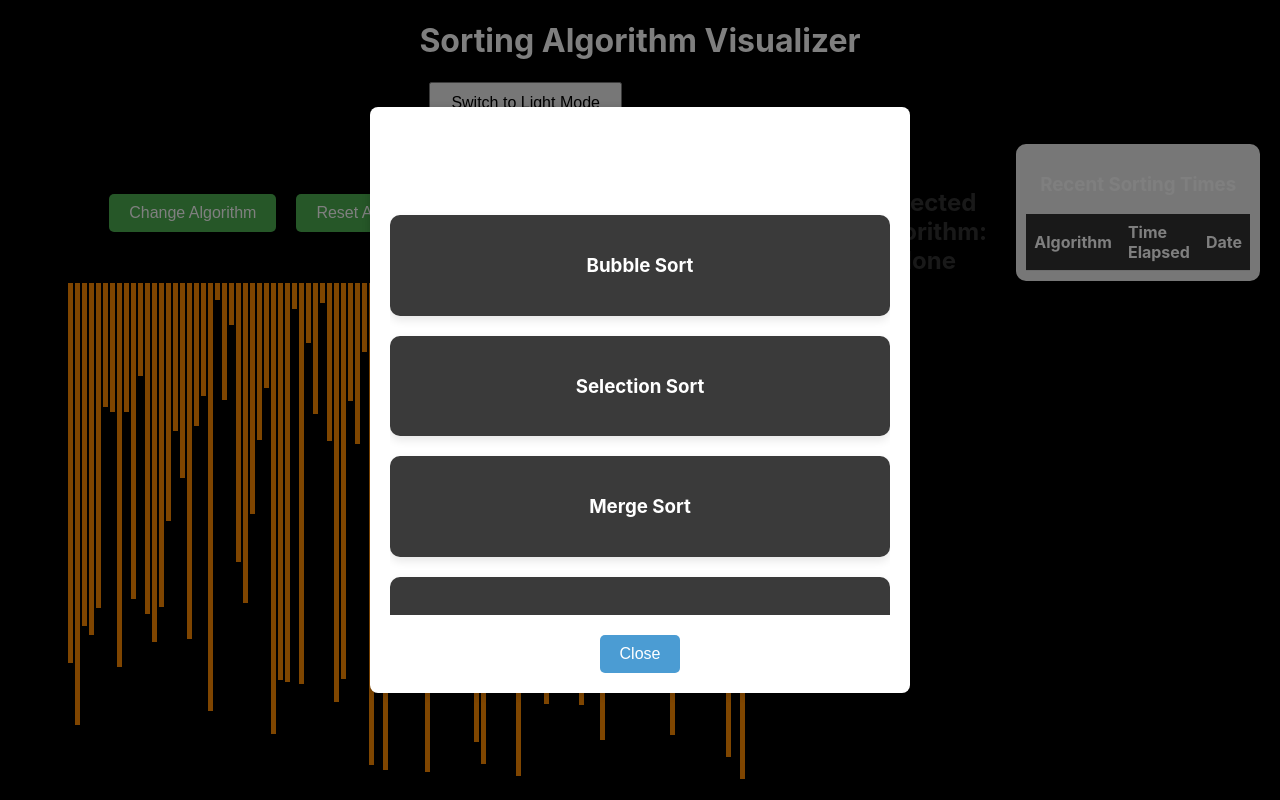
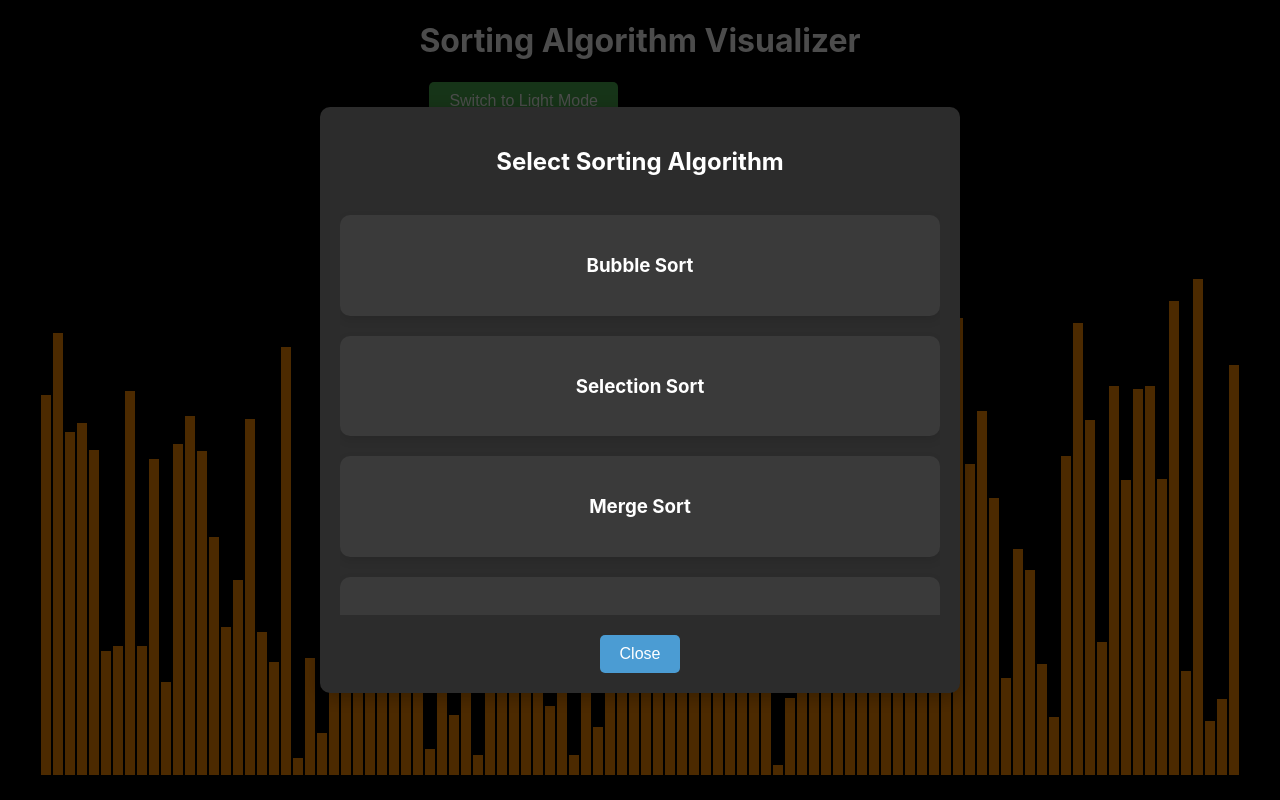
Before and after one commit to Frenxys/sorting-visualizer, a React (Create React App) app: page / in a window 1280 px wide. Both pictures are taken after a click on the button "Change Algorithm". Shown: the top 800 px of the page. Built offline with nearby package versions, Linux system fonts and the light colour scheme.

Commit message:
css modified

```diff
--- a/src/components/SortingVisualizer.css
+++ b/src/components/SortingVisualizer.css
@@ -9,32 +9,43 @@
 
 .array-container {
   display: flex;
-  justify-content: center; /* Center the bars */
-  margin: 20px 0; /* Margin above and below the array */
+  justify-content: center;
+  align-items: flex-end;
+  flex-wrap: wrap;
+  width: 100%;
+  max-width: 1200px;
+  margin: 20px 0;
 }
 
 .array-bar {
-  width: 5px; /* Width of each bar */
-  margin: 0 1px; /* Margin between bars */
+  flex: 1;
+  margin: 0 1px;
+  background-color: orange;
   transition: background-color 0.5s;
 }
 
-/* Additional styles for light/dark theme */
 .app.light .array-bar {
-  background-color: turquoise; /* Light theme color */
+  background-color: #4682b4;
 }
 
 .app.dark .array-bar {
-  background-color: orange; /* Dark theme color */
+  background-color: #ff8c00;
 }
-
-
 
 button {
   margin: 0 10px;
   padding: 10px 20px;
   font-size: 16px;
   cursor: pointer;
+  background-color: #4CAF50;
+  color: white;
+  border: none;
+  border-radius: 5px;
+  transition: background-color 0.3s;
+}
+
+button:hover {
+  background-color: #45a049;
 }
 
 input[type="range"] {
@@ -42,43 +53,21 @@
   width: 200px;
 }
 
-  .modal-overlay {
-    position: fixed;
-    top: 0;
-    left: 0;
-    right: 0;
-    bottom: 0;
-    background: rgba(0, 0, 0, 0.5);
-    display: flex;
-    justify-content: center;
-    align-items: center;
-}
-
-.modal-content {
-    background: white;
-    padding: 20px;
-    border-radius: 8px;
-    box-shadow: 0 2px 10px rgba(0, 0, 0, 0.2);
-    width: 90%;
-    max-width: 500px;
-}
 .visualizer-wrapper {
   display: flex;
   justify-content: space-between;
   align-items: flex-start;
   padding: 20px;
-}
-
-.visualizer-container {
-  flex-grow: 1;
-  margin-right: 20px;
+  flex-wrap: wrap;
 }
 
 .execution-table {
-  width: 300px;
+  width: 100%;
+  max-width: 300px;
   background-color: #f0f0f0;
   padding: 10px;
   border-radius: 10px;
+  margin-top: 20px;
 }
 
 .execution-table h3 {
@@ -105,3 +94,14 @@
   background-color: #fff;
   color: #333;
 }
+
+@media (max-width: 768px) {
+  .visualizer-wrapper {
+    flex-direction: column;
+    align-items: center;
+  }
+
+  .visualizer-container {
+    margin-right: 0;
+  }
+}
```
Lines whose indentation alone changed are shown as unchanged.
